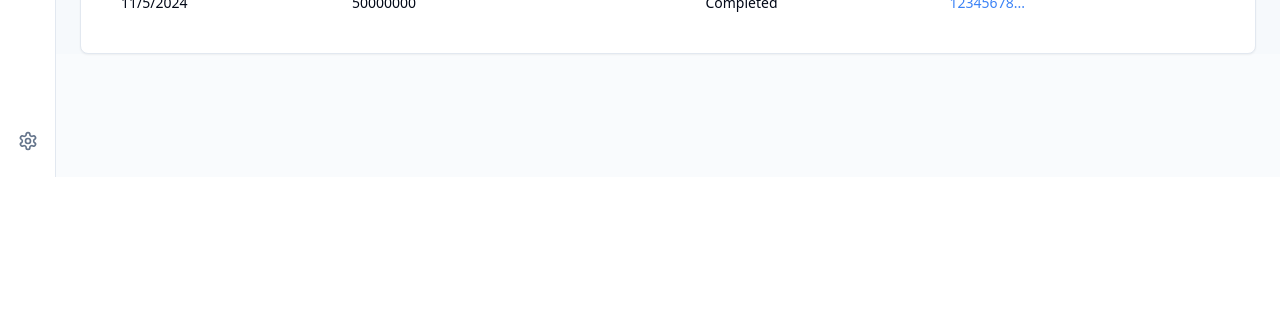
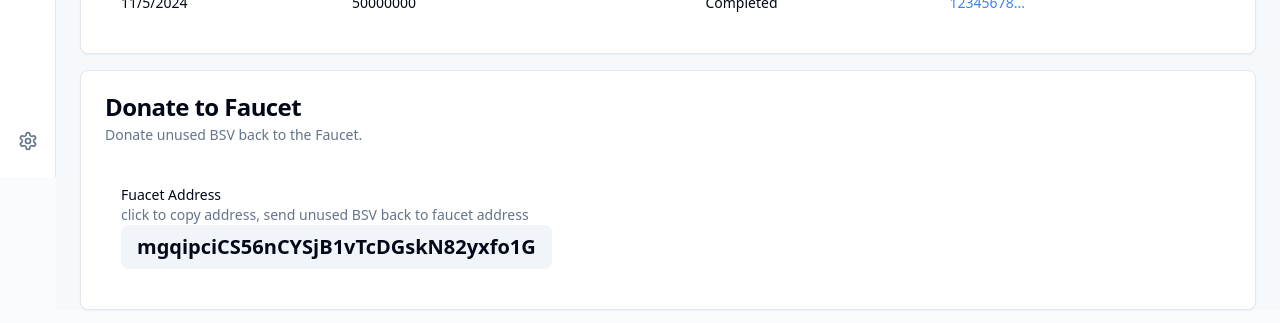
Before and after one commit to ikemHood/bsv-faucet, a Next.js app: page /dashboard in a window 1280 px wide. Shown: the part 623-946 px from the top of the page. Before the commit the page ends 800 px from the top, so only its background shows below. Built offline with nearby package versions, Linux system fonts and the light colour scheme; no server answers.

Commit message:
re/feat/donate token back to faucet

```diff
--- a/app/(dashboard)/dashboard/page.tsx
+++ b/app/(dashboard)/dashboard/page.tsx
@@ -22,6 +22,8 @@ import {
 } from '@/components/ui/table';
 import { Timer, Wallet, History, AlertTriangle } from 'lucide-react';
 import { createAndSendTransaction } from '@/lib/wallet/transactions';
+import { toast } from '@/hooks/use-toast';
+import { AdminWalletAddress } from '@/lib/utils';
 
 export default function DashboardPage() {
   const [address, setAddress] = useState('');
@@ -253,6 +255,28 @@ export default function DashboardPage() {
           </Table>
         </CardContent>
       </Card>
+
+      <Card>
+        <CardHeader>
+          <CardTitle>Donate to Faucet</CardTitle>
+          <CardDescription>Donate unused BSV back to the Faucet.</CardDescription>
+        </CardHeader>
+        <CardContent className='h-full w-full flex items-center'>
+          <div className="p-4 rounded-lg">
+            <div className="text-sm font-medium">Fuacet Address</div>
+            <p className='text-sm text-muted-foreground'> click to copy address, send unused BSV back to faucet address</p>
+            <div className="text-xl text-center bg-secondary rounded-lg p-2 px-4 font-semibold" onClick={() => {
+              navigator.clipboard.writeText(AdminWalletAddress);
+              toast({
+                title: 'Copied to clipboard',
+                description: `Fuacet address copied to clipboard`
+              });
+            }}>
+              {AdminWalletAddress}
+            </div>
+          </div>
+        </CardContent>
+      </Card>
     </div>
   );
 }
--- a/lib/utils.ts
+++ b/lib/utils.ts
@@ -4,3 +4,5 @@ import { twMerge } from "tailwind-merge"
 export function cn(...inputs: ClassValue[]) {
   return twMerge(clsx(inputs))
 }
+
+export const AdminWalletAddress = process.env.NEXT_PUBLIC_ADMIN_WALLET_ADDRESS || 'mgqipciCS56nCYSjB1vTcDGskN82yxfo1G';
```
Also changed, not shown: 1 other file (tests, documents, lock files or other folders).
